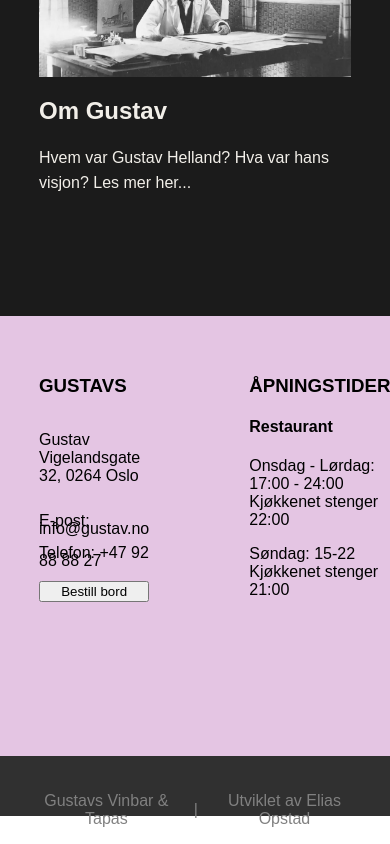
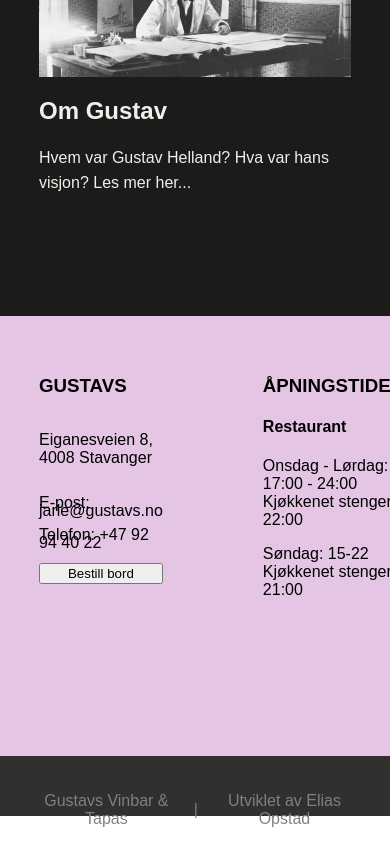
Before and after one commit to EliasOpstad/gustavs, a React (Create React App) app: page / in a window 390 px wide. Shown: the part 2639-3483 px from the top of the page. Built offline with nearby package versions, Linux system fonts and the light colour scheme.

Commit message:
Changed some of the HelperVariables. PHONE, EMAIL and ADDRESS

```diff
--- a/src/helper/HelperVariables.ts
+++ b/src/helper/HelperVariables.ts
@@ -3,9 +3,9 @@ export const NAVN = "Gustav's Tapas og Vinbar";
 export const FB_LINK =
   "https://www.facebook.com/profile.php?id=100095026144226";
 
-export const ADDRESS = "Gustav Vigelandsgate 32, 0264 Oslo";
-export const PHONE = "+47 92 88 88 27";
-export const EMAIL = "info@gustav.no";
+export const ADDRESS = "Eiganesveien 8, 4008 Stavanger";
+export const PHONE = "+47 92 94 40 22";
+export const EMAIL = "jarle@gustavs.no";
 
 // Åpningstider Gustavs
 
```
